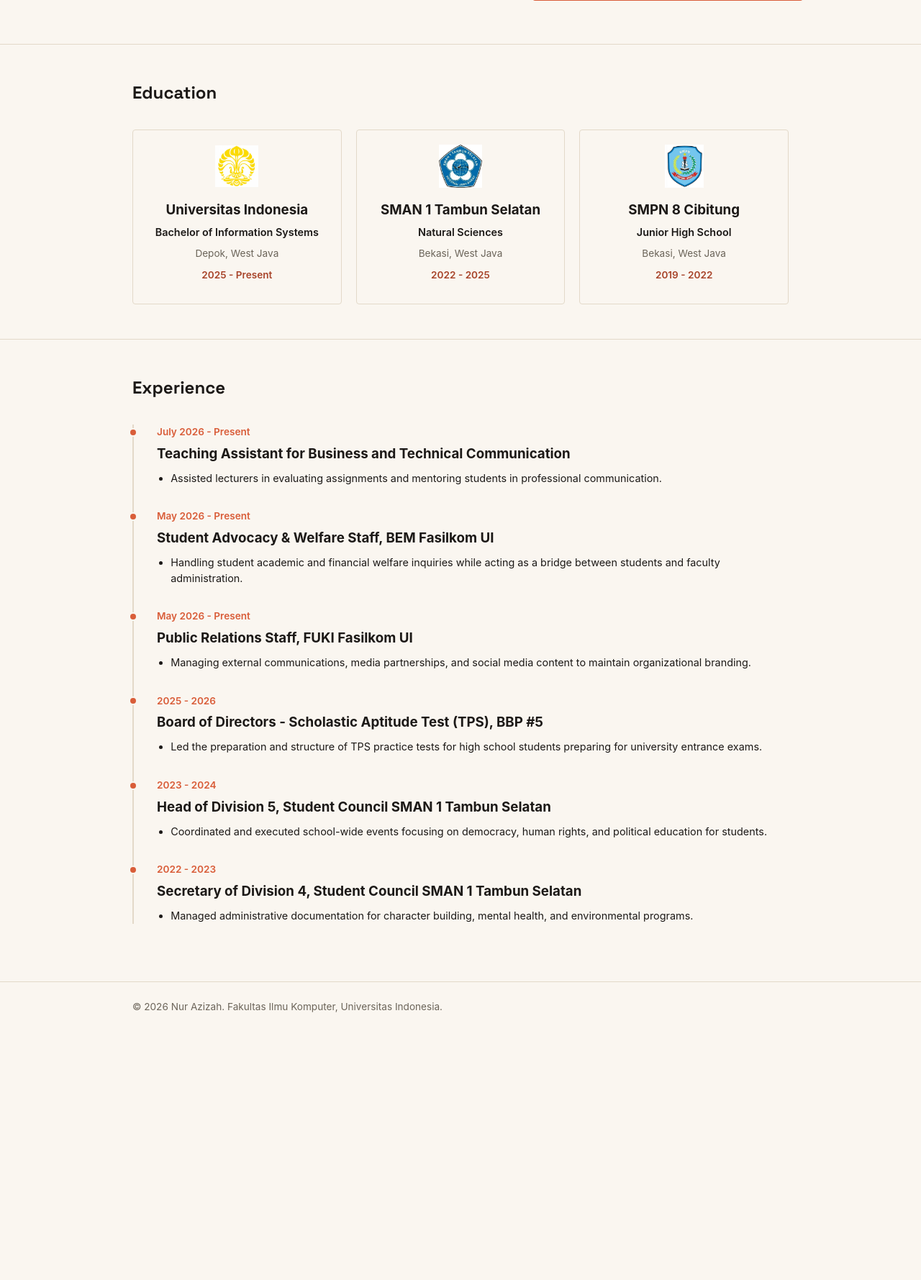
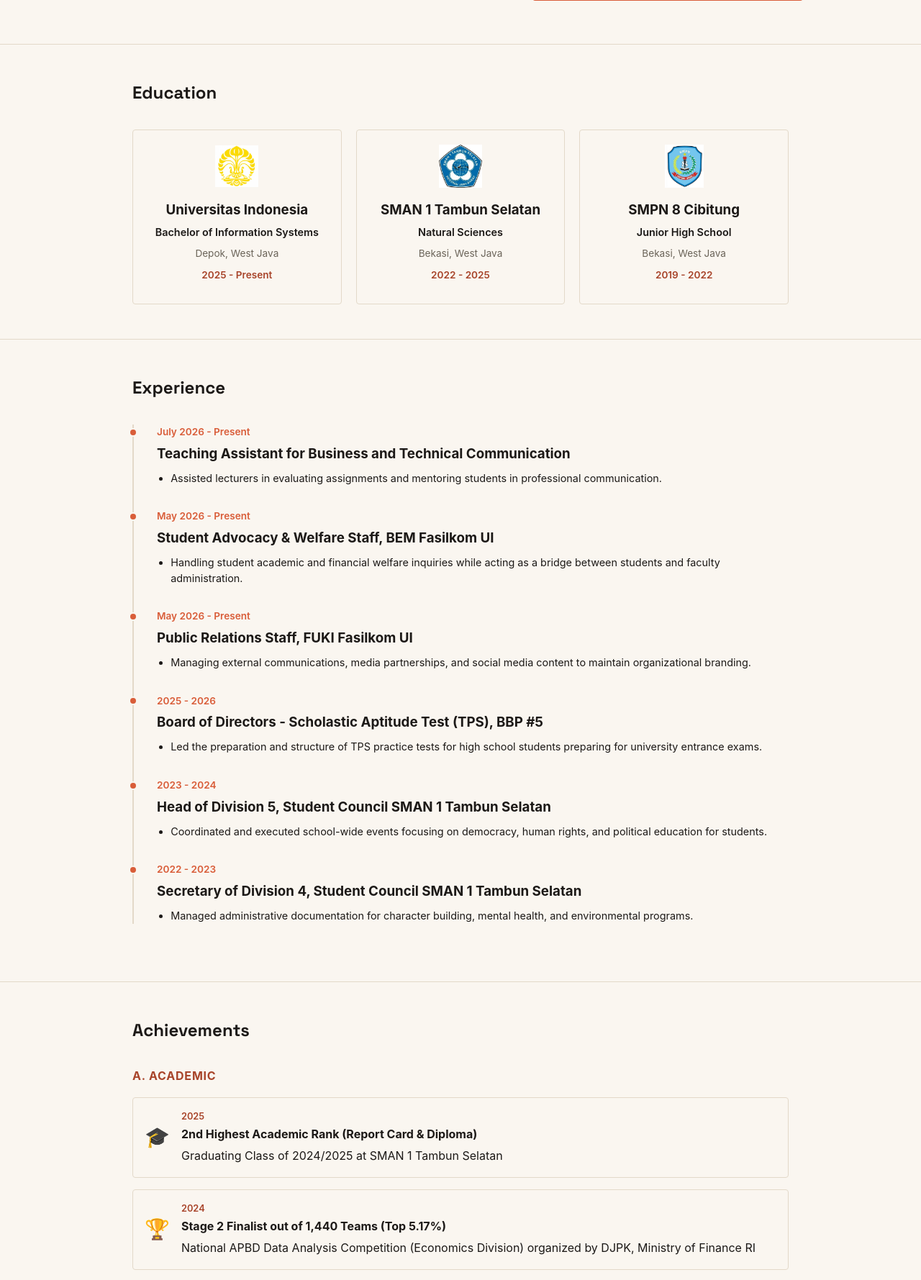
Before and after one commit to nurazizah56-dak/myportofolio, a Django app: page / in a window 1280 px wide. Shown: the part 541-2320 px from the top of the page at 72% size. Before the commit the page ends 1948 px from the top, so only its background shows below. Run offline with Django 5.2, Linux system fonts and the light colour scheme.

Commit message:
Tambah section Achievements dengan kategori akademis dan non-akademis

```diff
--- a/static/css/style.css
+++ b/static/css/style.css
@@ -195,13 +195,14 @@ h1, .brand {
 }
 
 .education h2,
-.experience h2 {
+.experience h2,
+.achievements h2 {
     font-family: "Space Grotesk", -apple-system, sans-serif;
     margin-bottom: 2rem;
     color: var(--ink);
 }
 
-.education, .experience {
+.education, .experience, .achievements {
     padding: 3rem 0;
     border-top: 1px solid var(--line);
 }
@@ -316,8 +317,62 @@ h1, .brand {
     margin-bottom: 0.3rem;
 }
 
+/* Achievements - List */
+.achievements-list {
+    display: flex;
+    flex-direction: column;
+    gap: 1rem;
+}
+
+.achievement-item {
+    display: flex;
+    align-items: center;
+    gap: 1rem;
+    padding: 1rem;
+    border: 1px solid var(--line);
+    border-radius: var(--radius);
+    transition: background-color 0.2s ease;
+}
+
+.achievement-item:hover {
+    background-color: rgba(217, 93, 57, 0.08);
+}
+
+.achievement-icon {
+    font-size: 1.75rem;
+}
+
+.achievement-category {
+    font-size: 1rem;
+    text-transform: uppercase;
+    letter-spacing: 0.05em;
+    color: var(--accent-dark);
+    margin: 2rem 0 1rem;
+}
+
+.achievement-category:first-of-type {
+    margin-top: 1rem;
+}
+
+.achievement-year {
+    font-size: 0.8rem;
+    color: var(--accent-dark);
+    font-weight: 600;
+    margin-bottom: 0.15rem;
+}
+
+.achievement-item h4 {
+    font-size: 1rem;
+    margin-bottom: 0.25rem;
+}
+
 @media (max-width: 700px) {
     .education-grid {
         grid-template-columns: 1fr;
     }
+
+    .achievement-item {
+        flex-direction: column;
+        align-items: flex-start;
+    }
 }
--- a/templates/index.html
+++ b/templates/index.html
@@ -21,6 +21,9 @@
             </nav>
             <nav>
                 <a href="#experience">Experience</a>
+            </nav>
+            <nav>
+                <a href="#achievements">Achievements</a>
             </nav>
         </div>
     </header>
@@ -155,6 +158,85 @@
                 </div>
             </div>
         </section>
+
+        <!-- Achievements Section -->
+        <section class="achievements" id="achievements">
+            <div class="container">
+                <h2>Achievements</h2>
+
+                <h3 class="achievement-category">A. Academic</h3>
+                <div class="achievements-list">
+                    <div class="achievement-item">
+                        <span class="achievement-icon">🎓</span>
+                        <div>
+                            <p class="achievement-year">2025</p>
+                            <h4>2nd Highest Academic Rank (Report Card & Diploma)</h4>
+                            <p>Graduating Class of 2024/2025 at SMAN 1 Tambun Selatan</p>
+                        </div>
+                    </div>
+                    <div class="achievement-item">
+                        <span class="achievement-icon">🏆</span>
+                        <div>
+                            <p class="achievement-year">2024</p>
+                            <h4>Stage 2 Finalist out of 1,440 Teams (Top 5.17%)</h4>
+                            <p>National APBD Data Analysis Competition (Economics Division) organized by DJPK, Ministry of Finance RI</p>
+                        </div>
+                    </div>
+                </div>
+
+                <h3 class="achievement-category">B. Non Academic</h3>
+                <div class="achievements-list">
+                    <div class="achievement-item">
+                        <span class="achievement-icon">🎖️</span>
+                        <div>
+                            <p class="achievement-year">2024</p>
+                            <h4>Eagle Scout (Pramuka Penegak Garuda)</h4>
+                            <p>Tambun Selatan District Scout Council / Bekasi Regency Scout Council</p>
+                        </div>
+                    </div>
+                    <div class="achievement-item">
+                        <span class="achievement-icon">🥇</span>
+                        <div>
+                            <p class="achievement-year">2024</p>
+                            <h4>1st Winner of Regency-Level Indonesian Speech Competition</h4>
+                            <p>Literacy Competition Week Vol. 2 (Bekasi Regency), organized by SMPN 8 Cibitung & Bekasi Regency Education Office</p>
+                        </div>
+                    </div>
+                    <div class="achievement-item">
+                        <span class="achievement-icon">🥇</span>
+                        <div>
+                            <p class="achievement-year">2024</p>
+                            <h4>1st Winner of Tempas Sindir (Sundanese Traditional Performing Arts) - Regency Level</h4>
+                            <p>GALAKSI Competition (Student Character & Arts Showcase) organized by West Java Provincial Education Office</p>
+                        </div>
+                    </div>
+                    <div class="achievement-item">
+                        <span class="achievement-icon">🥈</span>
+                        <div>
+                            <p class="achievement-year">2024</p>
+                            <h4>2nd Winner of Peer Youth Presentation (PRS) - Regional Level</h4>
+                            <p>FASDUCTION Competition (West Java, DKI Jakarta & Banten) organized by PMR SMAN 2 Tambun Selatan & Education Office Region III</p>
+                        </div>
+                    </div>
+                    <div class="achievement-item">
+                        <span class="achievement-icon">🥈</span>
+                        <div>
+                            <p class="achievement-year">2024</p>
+                            <h4>2nd Winner of Islamic Preaching (Da'i) Competition</h4>
+                            <p>Prophet Muhammad's Mawlid Event, SMAN 1 Tambun Selatan</p>
+                        </div>
+                    </div>
+                    <div class="achievement-item">
+                        <span class="achievement-icon">🥈</span>
+                        <div>
+                            <p class="achievement-year">2022</p>
+                            <h4>2nd Winner of Islamic Preaching (Da'i) Competition</h4>
+                            <p>Islamic New Year (Muharram) Event, SMAN 1 Tambun Selatan</p>
+                        </div>
+                    </div>
+                </div>
+            </div>
+        </section>
     </main>
 
     <footer class="site-footer">
```
